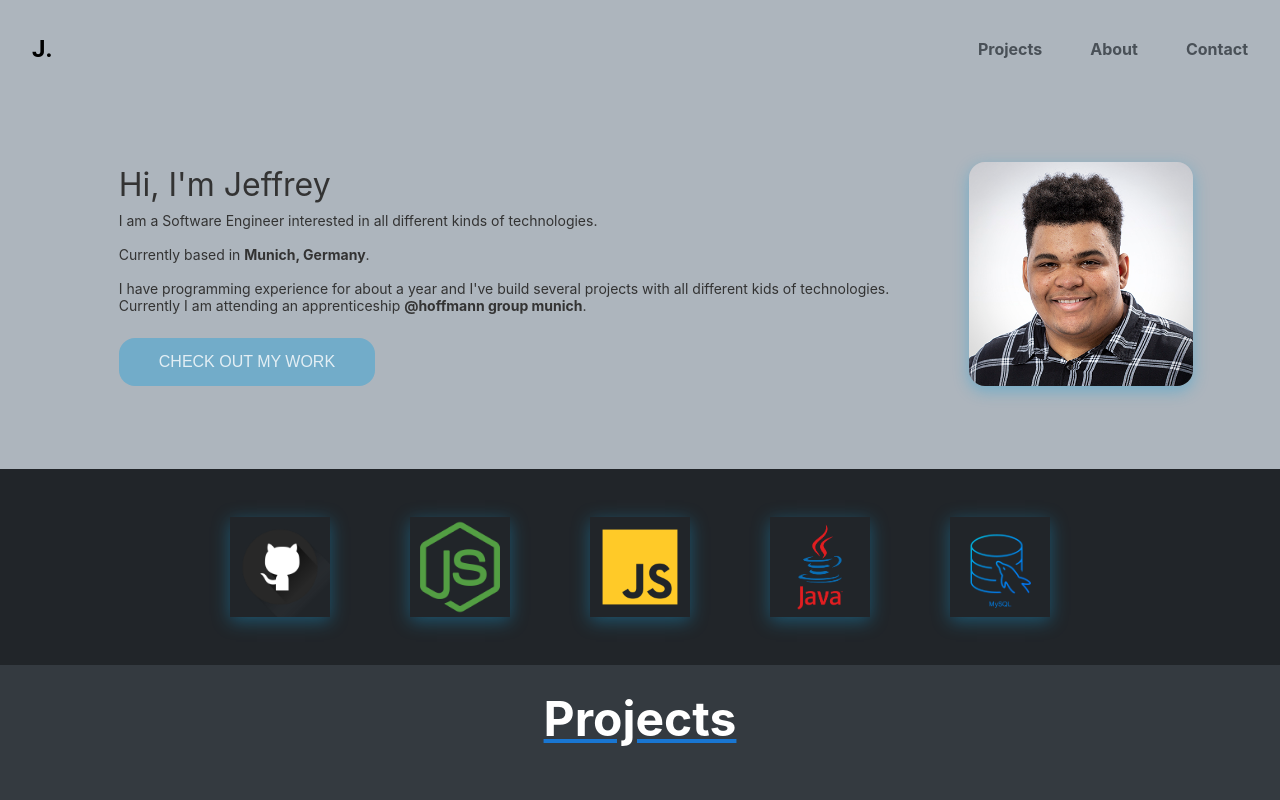
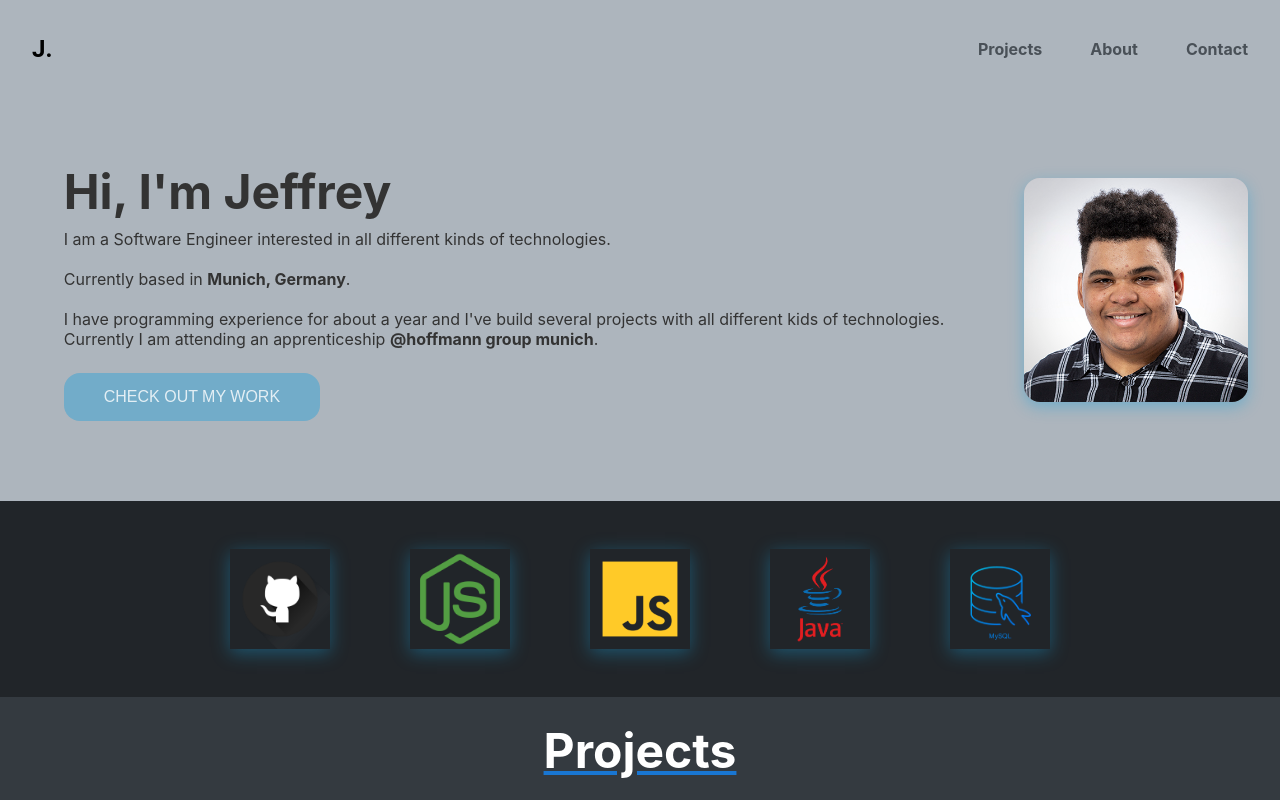
Before and after one commit to JeffreyHSE/Portfolio-Angular, an Angular app in the folder my-app/: page / in a window 1280 px wide. Shown: the top 800 px of the page. Built offline with nearby package versions, Linux system fonts and the light colour scheme.

Commit message:
changed header area design code made it bigger and more readable, also changed hover effect of navigation bar

```diff
--- a/my-app/src/app/app.component.html
+++ b/my-app/src/app/app.component.html
@@ -19,8 +19,8 @@
 
   <div style="padding-left: 2rem; padding-top: 5rem; display: flex; gap: 5rem; justify-content: center; align-items: center" id="introduction">
     <div>
-      <span style="font-size: 2rem">Hi, I'm Jeffrey</span>
-      <p style="padding-top: .5rem">I am a Software Engineer interested in all different kinds of technologies.<br><br>
+      <span style="font-size: 3rem; font-weight: bold;">Hi, I'm Jeffrey</span>
+      <p style="padding-top: .5rem; font-size: 1rem;">I am a Software Engineer interested in all different kinds of technologies.<br><br>
       Currently based in <strong>Munich, Germany</strong>.<br><br>
       I have programming experience for about a year and I've build several projects with all different kids of technologies.<br>
       Currently I am attending an apprenticeship <strong>@hoffmann group munich</strong>.
--- a/my-app/src/styles.css
+++ b/my-app/src/styles.css
@@ -73,7 +73,7 @@ p {
 }
 
 .toolbar a:hover {
-  color: rgba(11, 65, 87, 0.4);
+  color: #1976d2;
 }
 
 #profile-pic {
```
